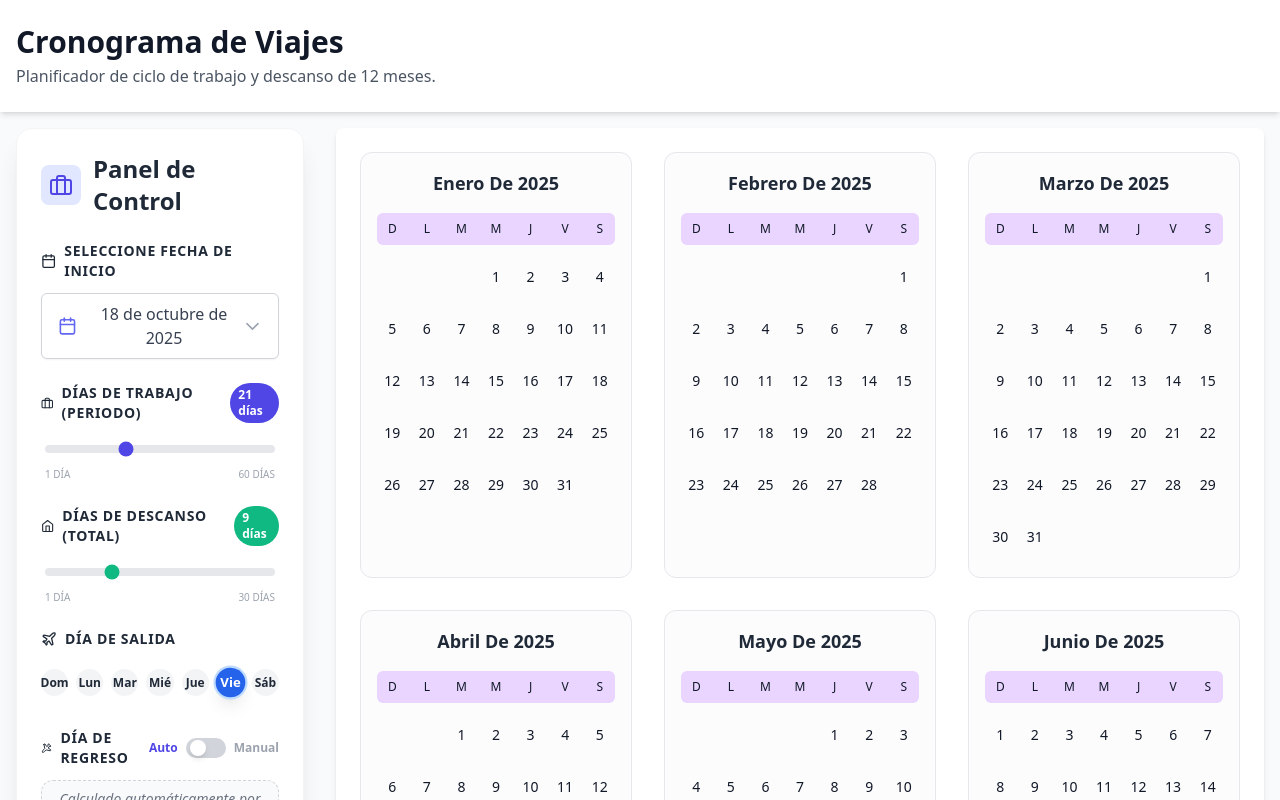
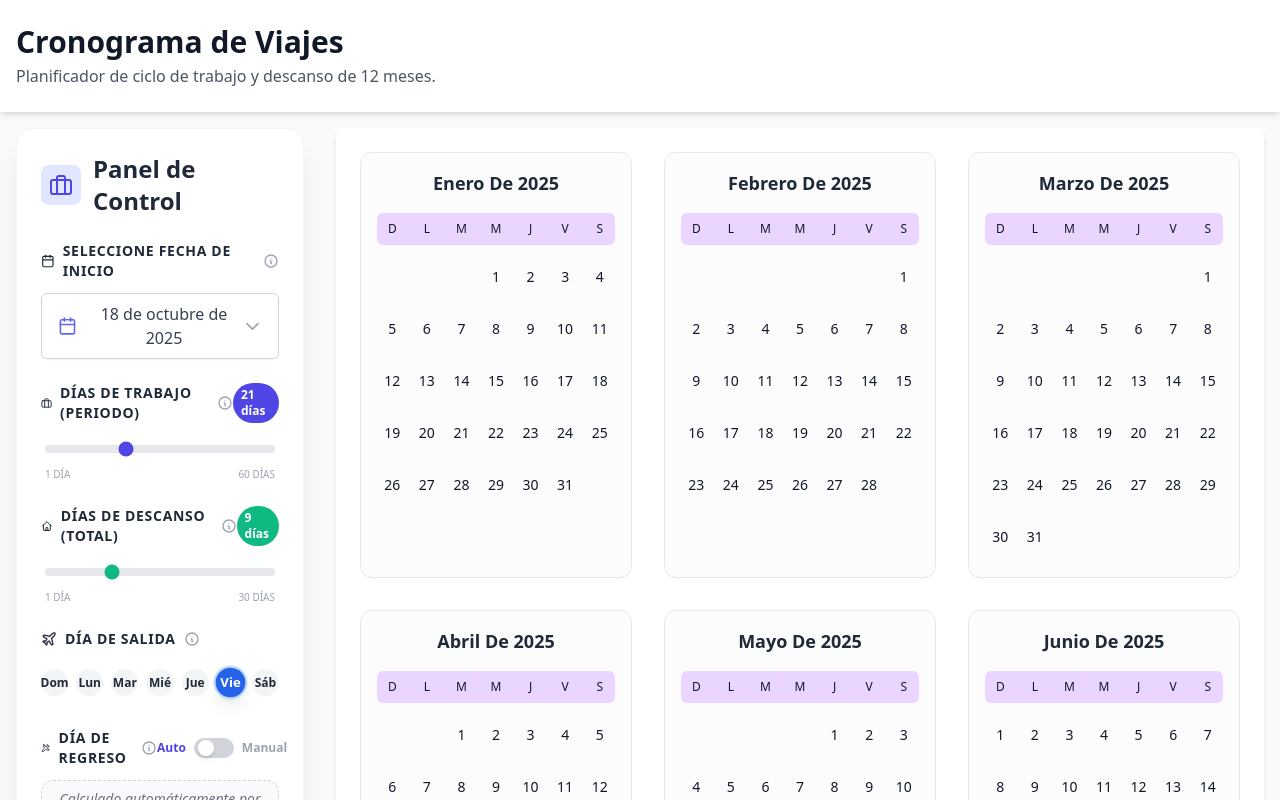
Before and after one commit to cityny/Cronograma-de-Viajes, a React (Vite) app: page / in a window 1280 px wide. Shown: the top 800 px of the page. Built offline with nearby package versions, Linux system fonts and the light colour scheme.

Commit message:
add infotooltip

```diff
--- a/src/components/ControlPanel.tsx
+++ b/src/components/ControlPanel.tsx
@@ -3,6 +3,7 @@ import { LEGEND_ITEMS, DAY_NAMES } from '../constants/constants';
 import { DepartureIcon, ReturnIcon, CalendarIcon, BriefcaseIcon, HomeIcon } from './Icons';
 import CustomDatePicker from './CustomDatePicker';
 import DaySelector from './DaySelector';
+import InfoTooltip from './InfoTooltip';
 
 // Declare jspdf and html2canvas to be available in the global scope from CDN
 declare const jspdf: any;
@@ -14,9 +15,6 @@ interface ControlPanelProps {
     departureDay: number;
     onDepartureDayChange: (day: number) => void;
     returnDay: number | null;
-    onReturnDayChange: (day: number | null) => void;
-    returnDay: number | null;
-    onReturnDayChange: (day: number | null) => void;
     workDays: number;
     onWorkDaysChange: (e: React.ChangeEvent<HTMLInputElement>) => void;
     minRestDays?: number;
@@ -119,6 +117,10 @@ const ControlPanel: React.FC<ControlPanelProps> = ({
                 <label className="flex items-center text-sm font-semibold text-gray-800 mb-3 uppercase tracking-wider">
                     <CalendarIcon className="w-4 h-4 mr-2" />
                     Seleccione Fecha de Inicio
+                    <InfoTooltip
+                        text="Define cuándo comienza tu ciclo laboral."
+                        example="Si llegaste el Lunes 1 de Enero, selecciona esa fecha."
+                    />
                 </label>
                 <CustomDatePicker
                     value={startDateString}
@@ -131,6 +133,10 @@ const ControlPanel: React.FC<ControlPanelProps> = ({
                     <label className="flex items-center text-sm font-semibold text-gray-800 uppercase tracking-wider">
                         <BriefcaseIcon className="w-4 h-4 mr-2" />
                         Días de Trabajo (Periodo)
+                        <InfoTooltip
+                            text="Cantidad de días consecutivos que trabajas antes de tu descanso."
+                            example="21 días (3 semanas)."
+                        />
                     </label>
                     <span className="bg-indigo-600 text-white text-xs font-bold px-2 py-1 rounded-full">
                         {workDays} días
@@ -158,6 +164,10 @@ const ControlPanel: React.FC<ControlPanelProps> = ({
                     <label className="flex items-center text-sm font-semibold text-gray-800 uppercase tracking-wider">
                         <HomeIcon className="w-4 h-4 mr-2" />
                         Días de Descanso (Total)
+                        <InfoTooltip
+                            text="Días totales de descanso (incluyendo viajes) antes de volver a trabajar."
+                            example="9 días."
+                        />
                     </label>
                     <span className="bg-emerald-500 text-white text-xs font-bold px-2 py-1 rounded-full">
                         {minRestDays} días
@@ -184,6 +194,10 @@ const ControlPanel: React.FC<ControlPanelProps> = ({
                 <label className="flex items-center text-sm font-semibold text-gray-800 mb-3 uppercase tracking-wider">
                     <DepartureIcon className="w-4 h-4 mr-2" />
                     Día de Salida
+                    <InfoTooltip
+                        text="Día de la semana en que usualmente viajas de regreso a casa."
+                        example="Viernes."
+                    />
                 </label>
                 {isCapturing ? (
                     <div className="w-full px-3 py-2 border border-gray-200 rounded-xl bg-gray-50 text-gray-800 font-bold">
@@ -203,6 +217,10 @@ const ControlPanel: React.FC<ControlPanelProps> = ({
                     <label className="flex items-center text-sm font-semibold text-gray-800 uppercase tracking-wider">
                         <ReturnIcon className="w-4 h-4 mr-2" />
                         Día de Regreso
+                        <InfoTooltip
+                            text="Día en que debes estar de vuelta o reinicias labores."
+                            example="'Auto' lo calcula por ti. Ejemplo: Domingo."
+                        />
                     </label>
                     <div className="flex items-center space-x-2">
                         <span className={`text-xs font-bold ${returnDay === null ? 'text-indigo-600' : 'text-gray-400'}`}>Auto</span>
--- a/src/components/Icons.tsx
+++ b/src/components/Icons.tsx
@@ -35,8 +35,13 @@ export const BriefcaseIcon: React.FC<{ className?: string }> = ({ className }) =
 
 // Home/Rest Icon
 export const HomeIcon: React.FC<{ className?: string }> = ({ className }) => (
-    <svg xmlns="http://www.w3.org/2000/svg" className={className} viewBox="0 0 24 24" fill="none" stroke="currentColor" strokeWidth="2" strokeLinecap="round" strokeLinejoin="round">
-        <path d="M3 9l9-7 9 7v11a2 2 0 0 1-2 2H5a2 2 0 0 1-2-2z" />
-        <polyline points="9 22 9 12 15 12 15 22" />
+    <svg xmlns="http://www.w3.org/2000/svg" className={className} fill="none" viewBox="0 0 24 24" stroke="currentColor">
+        <path strokeLinecap="round" strokeLinejoin="round" strokeWidth={2} d="M3 12l2-2m0 0l7-7 7 7M5 10v10a1 1 0 001 1h3m10-11l2 2m-2-2v10a1 1 0 01-1 1h-3m-6 0a1 1 0 001-1v-4a1 1 0 011-1h2a1 1 0 011 1v4a1 1 0 001 1m-6 0h6" />
     </svg>
 );
+
+export const InfoIcon: React.FC<{ className?: string }> = ({ className }) => (
+    <svg xmlns="http://www.w3.org/2000/svg" className={className} fill="none" viewBox="0 0 24 24" stroke="currentColor">
+        <path strokeLinecap="round" strokeLinejoin="round" strokeWidth={2} d="M13 16h-1v-4h-1m1-4h.01M21 12a9 9 0 11-18 0 9 9 0 0118 0z" />
+    </svg>
+);
--- /dev/null
+++ b/src/components/InfoTooltip.tsx
@@ -0,0 +1,49 @@
+import React, { useState } from 'react';
+import { InfoIcon } from './Icons';
+
+interface InfoTooltipProps {
+    text: string;
+    example?: string;
+}
+
+const InfoTooltip: React.FC<InfoTooltipProps> = ({ text, example }) => {
+    const [isVisible, setIsVisible] = useState(false);
+
+    return (
+        <div
+            className="relative inline-flex items-center ml-2"
+            onMouseEnter={() => setIsVisible(true)}
+            onMouseLeave={() => setIsVisible(false)}
+            onClick={(e) => {
+                e.preventDefault();
+                setIsVisible(!isVisible);
+            }}
+        >
+            <button
+                type="button"
+                className="text-gray-400 hover:text-indigo-500 transition-colors focus:outline-none"
+                aria-label="Más información"
+            >
+                <InfoIcon className="w-4 h-4" />
+            </button>
+
+            {isVisible && (
+                <div className="absolute z-50 bottom-full left-1/2 transform -translate-x-1/2 mb-2 w-56 p-3 bg-gray-900 text-white text-xs rounded-lg shadow-xl animate-fade-in-up">
+                    <div className="font-medium mb-1 text-gray-200">
+                        {text}
+                    </div>
+                    {example && (
+                        <div className="text-gray-400 italic border-t border-gray-700 pt-1 mt-1">
+                            Ej: {example}
+                        </div>
+                    )}
+                    <div className="absolute top-100 left-1/2 transform -translate-x-1/2 -mt-1">
+                        <div className="border-[6px] border-transparent border-t-gray-900"></div>
+                    </div>
+                </div>
+            )}
+        </div>
+    );
+};
+
+export default InfoTooltip;
```
